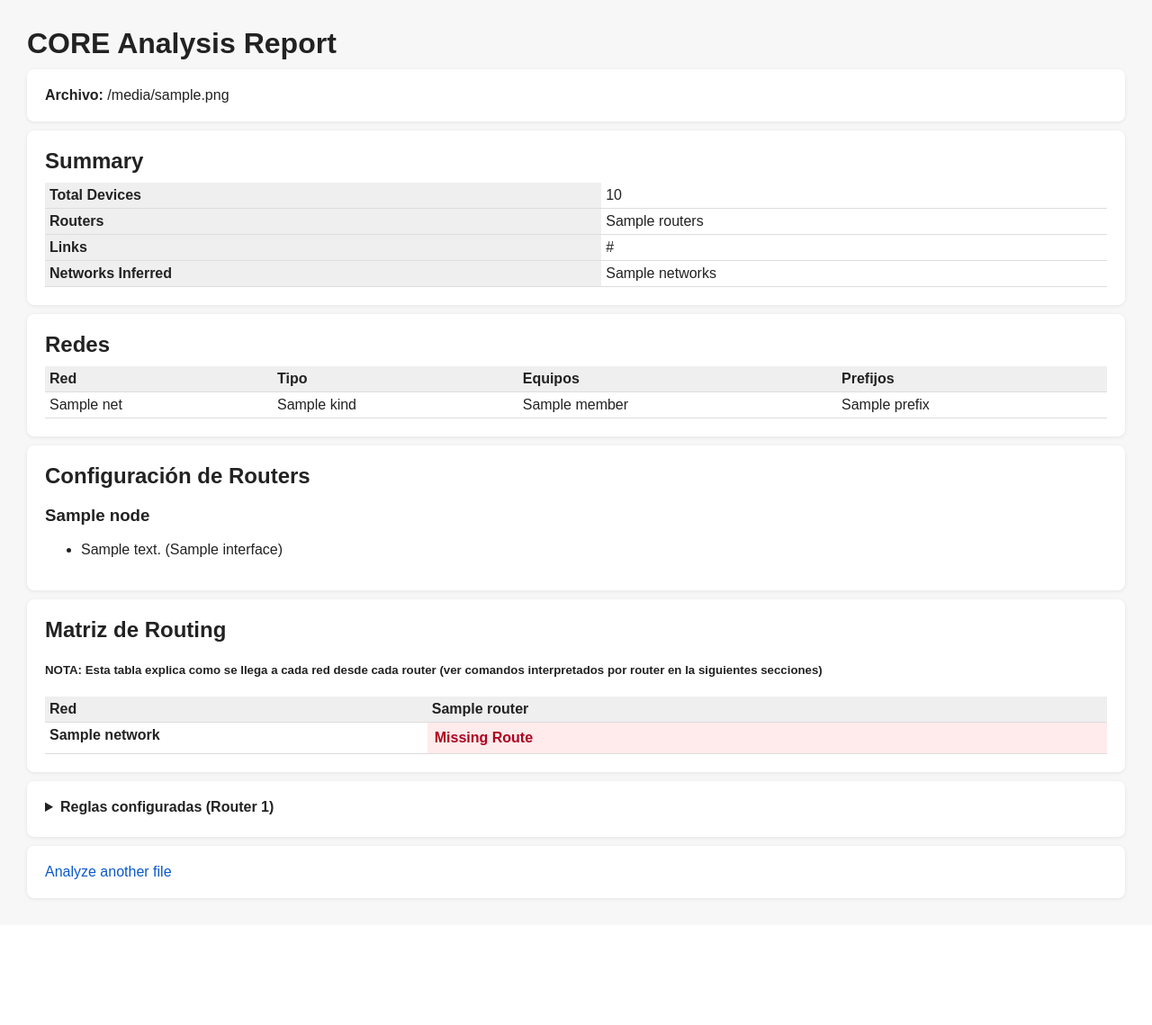
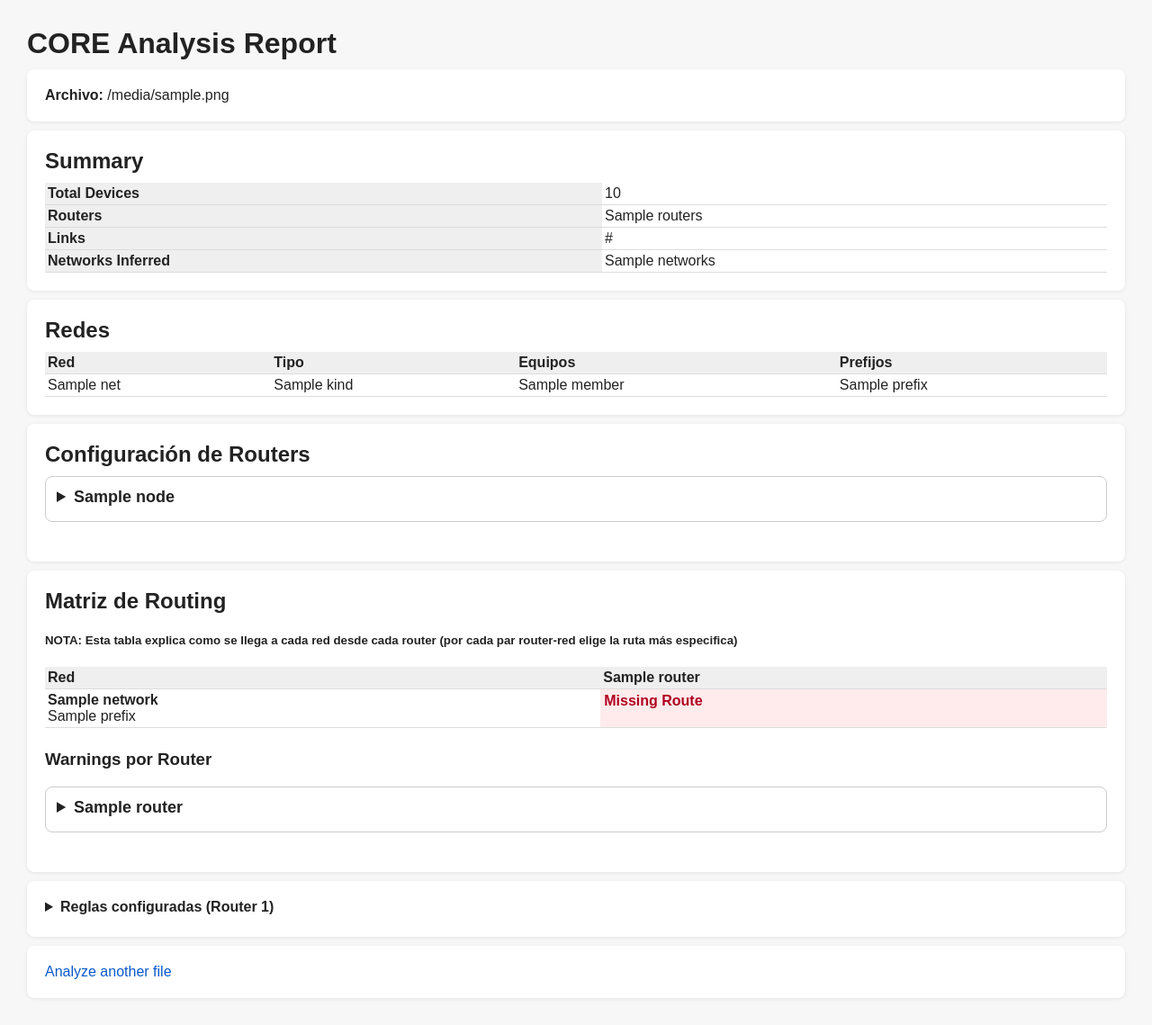
Before and after one commit to marivcontreras/core-xml-analyzer, a FastAPI app: template templates/report.html in a window 1280 px wide. Shown: the whole page at 90% size. Before the commit the page ends 1001 px from the top, so only its background shows below. Run offline with FastAPI, Linux system fonts and the light colour scheme; the template is opened without the code that fills it: most values are stand-ins (such as "Sample title", 1, 10 or a date in 2020); parts of the project's set-up code (start-up, migrations or seed data) failed here and were passed over.

Commit message:
Mejoras visuales y de interpretación

```diff
--- a/parser/parser.py
+++ b/parser/parser.py
@@ -50,7 +50,7 @@ def parse_xml(xml_text):
 
     data["routing_validation"] = validate_routing_matrix(data["routing_matrix"], EXPECTED_ROUTING_MATRIX)
 
-    data["routing_matrix_table"] = build_matrix_table(data["routing_matrix"], data["routing_validation"])
+    data["routing_matrix_table"] = build_matrix_table(data["routing_matrix"], data["networks"], data["routing_validation"])
 
     #print(data["routing_validation"]);
 
--- a/templates/report.html
+++ b/templates/report.html
@@ -35,7 +35,7 @@
         th,
         td {
             text-align: left;
-            padding: 5px;
+            padding: 3px;
             border-bottom: 1px solid #ddd;
             vertical-align: top;
         }
@@ -75,8 +75,8 @@
 
         .routing-cell {
             vertical-align: top;
-            min-width: 220px;
-            padding: 8px;
+            min-width: 100px;
+            padding: 4px;
         }
 
         .route-entry {
@@ -207,6 +207,38 @@
             flex-direction: column;
             gap: 2px;
         }
+
+        .warning-group {
+            margin-bottom: 24px;
+            padding: 12px;
+            border: 1px solid #ccc;
+            border-radius: 8px;
+        }
+
+        .warning-group-title {
+            font-size: 18px;
+        }
+
+        .warning-subgroup {
+            margin-bottom: 16px;
+            padding-left: 12px;
+            border-left: 3px solid #ddd;
+        }
+
+        .warning-subgroup-title {
+            font-weight: bold;
+            margin-bottom: 8px;
+        }
+
+        .warning-list {
+            list-style: none;
+            padding-left: 0;
+            margin: 0;
+        }
+
+        .warning-item {
+            margin-bottom: 6px;
+        }
     </style>
 </head>
 
@@ -287,13 +319,13 @@
             <p>Equipos: {{ net.members | join(", ") }} | Prefijos: {{ net.prefixes | join(", ") }}</p>
 
             {% for type, items in net_warnings.items() %}
-            <div class="warning-group {{ type }}">
-                <strong>
+            <div class="warning-subgroup">
+                <div class="warning-subgroup-title">
                     {{ TYPE_LABELS[type] if type in TYPE_LABELS else type }}
-                </strong>
-                <ul>
+                </div>
+                <ul class="warning-list">
                     {% for w in items %}
-                    <li>{{ w.message }}</li>
+                    <li class="warning-item">{{ w.message }}</li>
                     {% endfor %}
                 </ul>
             </div>
@@ -310,15 +342,15 @@
         <h2>Configuración de Routers</h2>
 
         {% for node, types in router_warnings.items() %}
-        <div class="router-block">
-            <h3>{{ node }}</h3>
+        <details class="warning-group">
+            <summary class="warning-group-title">{{ node }}</summary>
 
             {% for type, warnings in types.items() %}
-            <div class="warning-group">
-                <strong>{{ TYPE_LABELS[type] }}</strong>
-                <ul>
+            <div class="warning-subgroup">
+                <div class="warning-subgroup-title">{{ TYPE_LABELS[type] }}</div>
+                 <ul class="warning-list">
                     {% for w in warnings %}
-                    <li>
+                    <li class="warning-item">
                         {{ w.message }}
                         {% if w.interface %} ({{ w.interface }}) {% endif %}
                     </li>
@@ -327,7 +359,7 @@
             </div>
             {% endfor %}
 
-        </div>
+        </details>
         {% endfor %}
     </div>
     {% endif %}
@@ -335,8 +367,8 @@
     <div class="card">
         <h2>Matriz de Routing</h2>
         <div>
-            <h5> NOTA: Esta tabla explica como se llega a cada red desde cada router (ver comandos interpretados por
-                router en la siguientes secciones) </h5>
+            <h5>NOTA: Esta tabla explica como se llega a cada red desde cada router (por cada par router-red elige la
+                ruta más especifica) </h5>
         </div>
         <table class="routing-table">
             <thead>
@@ -351,8 +383,26 @@
             <tbody>
                 {% for row in data.routing_matrix_table.rows %}
                 <tr>
-                    <td>
-                        <strong>{{ row.network }}</strong>
+                    <td class="network-cell">
+
+                        <div class="network-name">
+                            <strong> {{ row.network }} </strong>
+                        </div>
+
+                        {% if row.prefixes %}
+                        <div class="network-prefixes">
+
+                            {% for prefix in row.prefixes %}
+
+                            <div class="network-prefix">
+                                {{ prefix }}
+                            </div>
+
+                            {% endfor %}
+
+                        </div>
+                        {% endif %}
+
                     </td>
 
                     {% for router in data.routing_matrix_table.routers %}
@@ -360,7 +410,7 @@
                     {% set routes = row["values"][router] %}
                     {% set validation = row["validation"][router] %}
 
-                    <td class="routing-cell {% if not validation["exists"] %} routing-missing {% endif %} {% if not
+                    <td class="routing-cell {% if not validation[" exists"] %} routing-missing {% endif %} {% if not
                         validation["valid"] %} routing-invalid {% endif %}">
 
                         {% if routes %}
@@ -377,14 +427,14 @@
                                 {% elif net_prefix == 'both' %}
                                     route-entry-direct
                                 {% endif %}
-                            {% endif %}
-                        ">
+                            {% endif %}">
 
                             {% for field_name, field_value in route.items() %}
-                            {% set field_validation = validation["field_validation"].get(field_name) %}
+                            {% set field_validation = route.get("_field_validation", {}).get(field_name) %}
 
                             {% if field_value != None and field_name != "score" and field_name != "is_default"
-                            and field_name != "is_policy" %}
+                            and field_name != "is_policy" and field_name != "net_prefix" and field_name !=
+                            "_field_validation" %}
                             <div class="route-field {% if field_validation and not field_validation.valid %}
                                     route-field-invalid {% endif %}">
                                 <span class="route-field-name">
@@ -395,7 +445,10 @@
                                 <span class="route-field-value">
                                     {{ field_value }}
                                 </span>
-
+                                {% elif field_value["node"] == None or field_value["interface"] == None %}
+                                <span class="route-field-value">
+                                    Desconocido
+                                </span>
                                 {% else %}
                                 <span class="route-field-value">
                                     {{ field_value["node"] }}-{{ field_value["interface"] }}
@@ -427,50 +480,50 @@
 
         </table>
 
-        {% if data.routing_matrix_table.warnings %}
+        {% if data.routing_matrix_table.grouped_warnings %}
         <div class="routing-warnings">
 
-            <h3>Warnings</h3>
+            <h3>Warnings por Router</h3>
 
-            <ul class="warning-list">
+            {% for router, router_warnings in data.routing_matrix_table.grouped_warnings.items() %}
 
-                {% for warning in data.routing_matrix_table.warnings %}
+            <details class="warning-group">
+                <summary class="warning-group-title">
+                      {{ router }}
+                </summary>
 
-                <li class=" warning-item warning-{{ warning.severity }} ">
+                {% for route, route_warnings in router_warnings.items() %}
 
-                    <div class="warning-header">
-                        <strong>{{ warning.router }}</strong> / <strong>{{ warning.route }}</strong>
+                <div class="warning-subgroup">
+
+                    <div class="warning-subgroup-title">
+                        {{ route }}
                     </div>
 
-                    <div class="warning-message">
-                        {{ warning.message }}
-                    </div>
+                    <ul class="warning-list">
 
-                    {% if warning.field %}
+                        {% for warning in route_warnings %}
 
-                    <div class="warning-details">
+                        <li class="warning-item warning-{{ warning.severity }}">
 
-                        <div>
-                            <strong>Field:</strong>
-                            {{ warning.field }}
-                        </div>
+                            <div class="warning-message">
+                                {{ warning.message }}
+                            </div>
 
-                        <div>
-                            <strong>Expected:</strong>
-                            {{ warning.expected }}
-                        </div>
+                        </li>
 
-                        <div>
-                            <strong>Actual:</strong>
-                            {{ warning.actual }}
-                        </div>
+                        {% endfor %}
 
-                    </div>
+                    </ul>
 
-                    {% endif %}
-                </li>
+                </div>
+
                 {% endfor %}
-            </ul>
+
+            </details>
+
+            {% endfor %}
+
         </div>
         {% endif %}
     </div>
```
Also changed, not shown: parser/routing.py (+6 -1 lines), report/formatters.py (+88 -4 lines), validation/routingValidation.py (+61 -89 lines).
